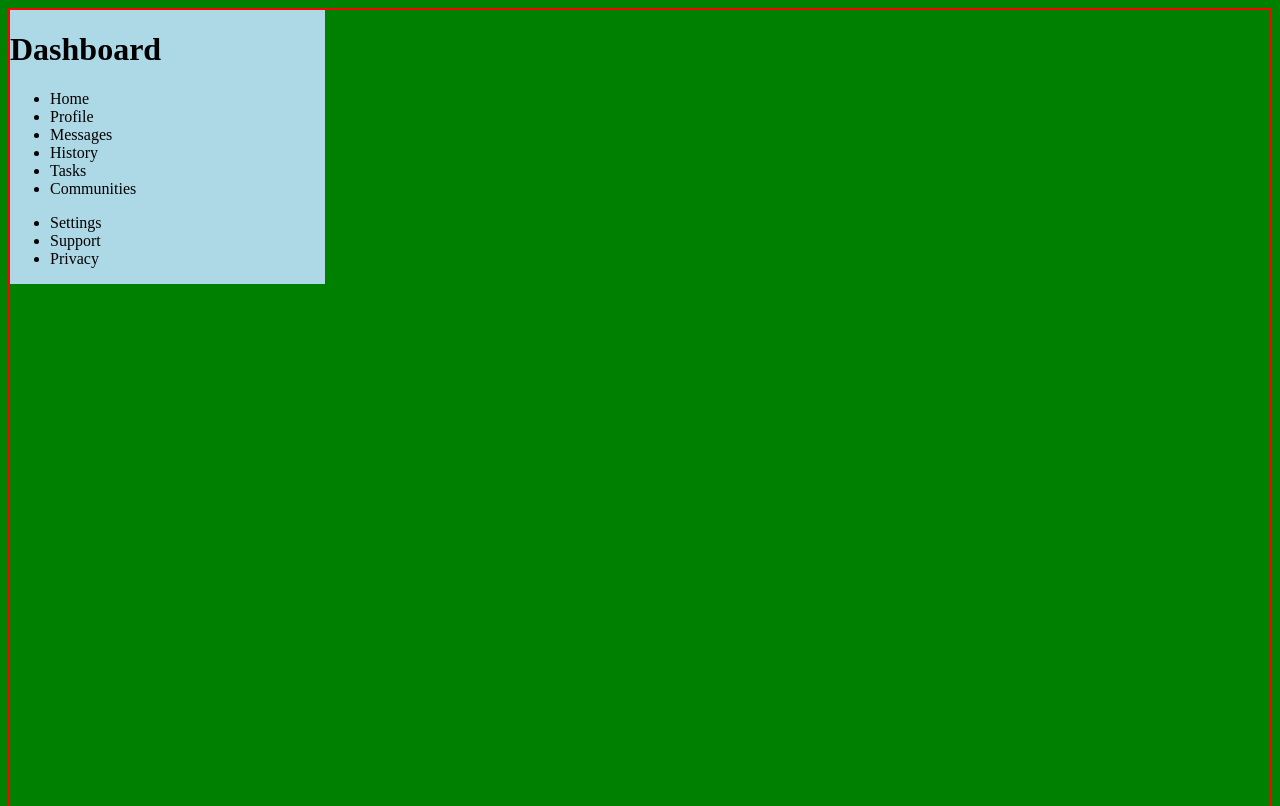
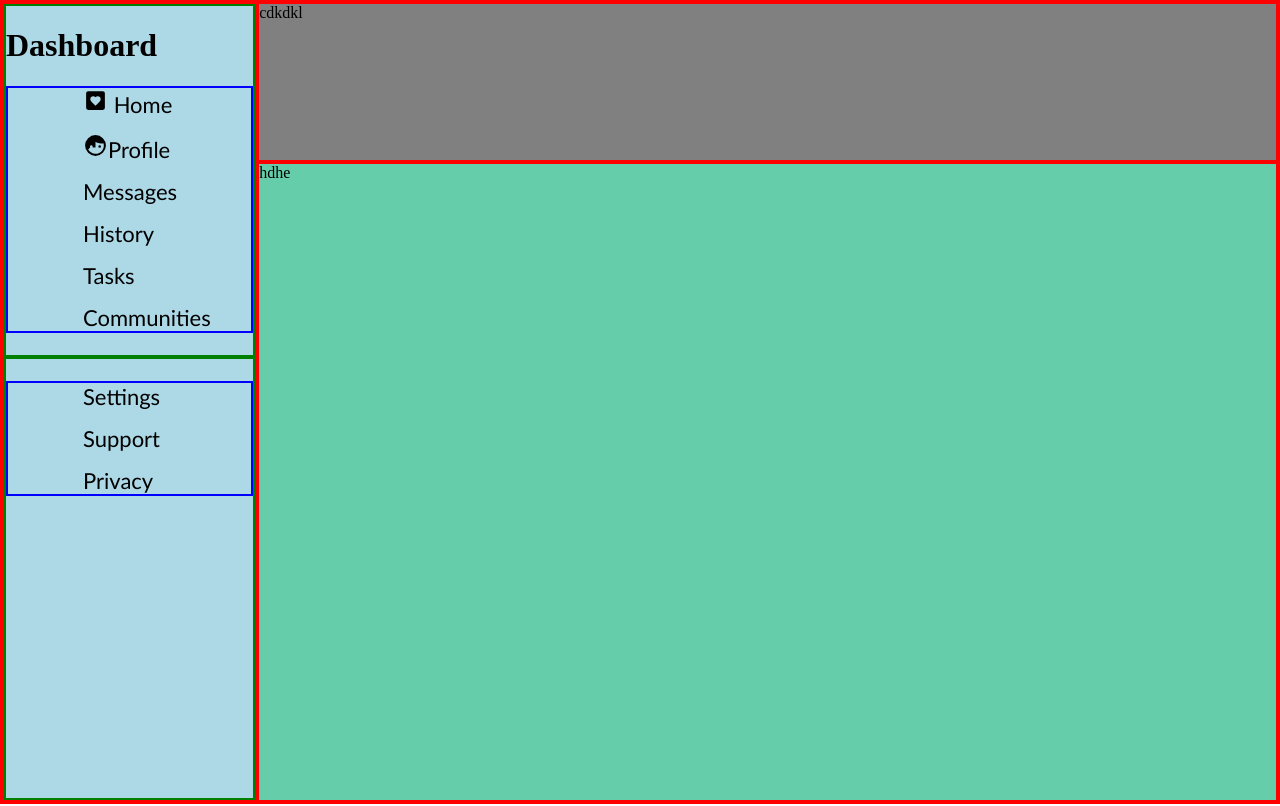
Before and after one commit to leadgfl13/grid, a plain HTML site: page index.html in a window 1280 px wide. Shown: the top 806 px of the page. Drawn offline with Linux system fonts and the light colour scheme.

Commit message:
Start laying out top-left grid

```diff
--- a/index.html
+++ b/index.html
@@ -9,22 +9,35 @@
 <body>
     <div class="container">
         <div class="left-column">
+            <div class="item">
                 <h1>Dashboard</h1>
-            <ul>
-            <li>Home</li>
-            <li>Profile</li>
+                <ul class = "list">
+                <li> <img src ="images/heart-box.svg"> Home</li>
+                <li> <img src = "images/face-man-profile.svg">Profile</li>
                 <li>Messages</li>
                 <li>History</li>
                 <li>Tasks</li>
                 <li>Communities
                 </li>
             </ul>
+            </div>
 
-        <ul>
+        <div class="item">
+            <ul class = "list">
                 <li>Settings</li>
                 <li>Support</li>
                 <li>Privacy</li>
             </ul>
+        </div>
+
+        </div>
+
+        <div class="topright">
+            cdkdkl
+        </div>
+
+        <div class="bottomright">
+            hdhe
         </div>
 
 
--- a/style.css
+++ b/style.css
@@ -1,16 +1,61 @@
 body{
-    background-color:green;
+    margin:0;
 }
 .container{
+    height:100vh;
     display:grid;
-    grid-template-columns:1fr 3fr;
-    grid-template-rows:1fr 3fr;
+    grid-template-columns:1fr 4fr;
+    grid-template-rows:1fr 4fr;
     border:2px solid red;
 }
 
 .left-column{
-    display:gird;
-    grid-template-columns:1fr;
-    grid-row: span;
+    grid-area:1/1/4/2;
     background-color:lightblue;
+    display:grid;
+    grid-template-rows: 1fr 2fr;
+    border:2px solid green;
 }
+h1{
+    gap:10px;
+}
+
+img{
+    height:25px;
+    width:25px;
+    align-self:center;
+    justify-self:center;
+}
+
+.left-column> .item{
+    border:2px solid green;
+}
+
+
+
+.list{
+    list-style-type:none;
+    display:grid;
+    border: 2px solid blue;
+    grid-template-rows:repeat(1fr,6);
+    align-items:center;
+    gap: 15px;
+    font-family:'Trebuchet MS', 'Lucida Sans Unicode', 'Lucida Grande', 'Lucida Sans', Arial, sans-serif;
+    font-size:22px;
+    padding-left:75px;
+
+}
+
+.topright{
+    grid-area:1 / 2 / 1 / 3;
+    background-color:gray;
+}
+.bottomright{
+    grid-row-start:2;
+    grid-column-start:2;
+    background-color:mediumaquamarine;
+}
+
+.container>div{
+    border:2px red solid;
+}
```
Lines whose indentation alone changed are shown as unchanged.
